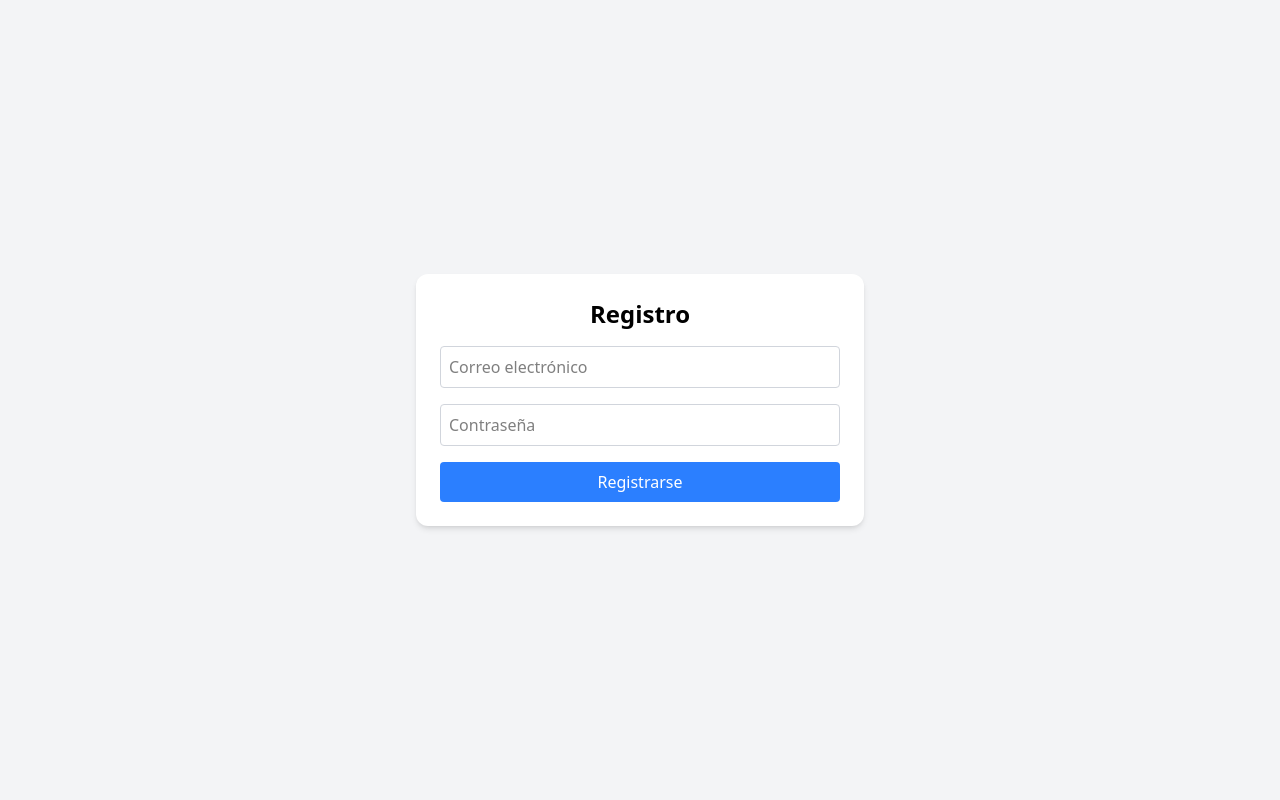
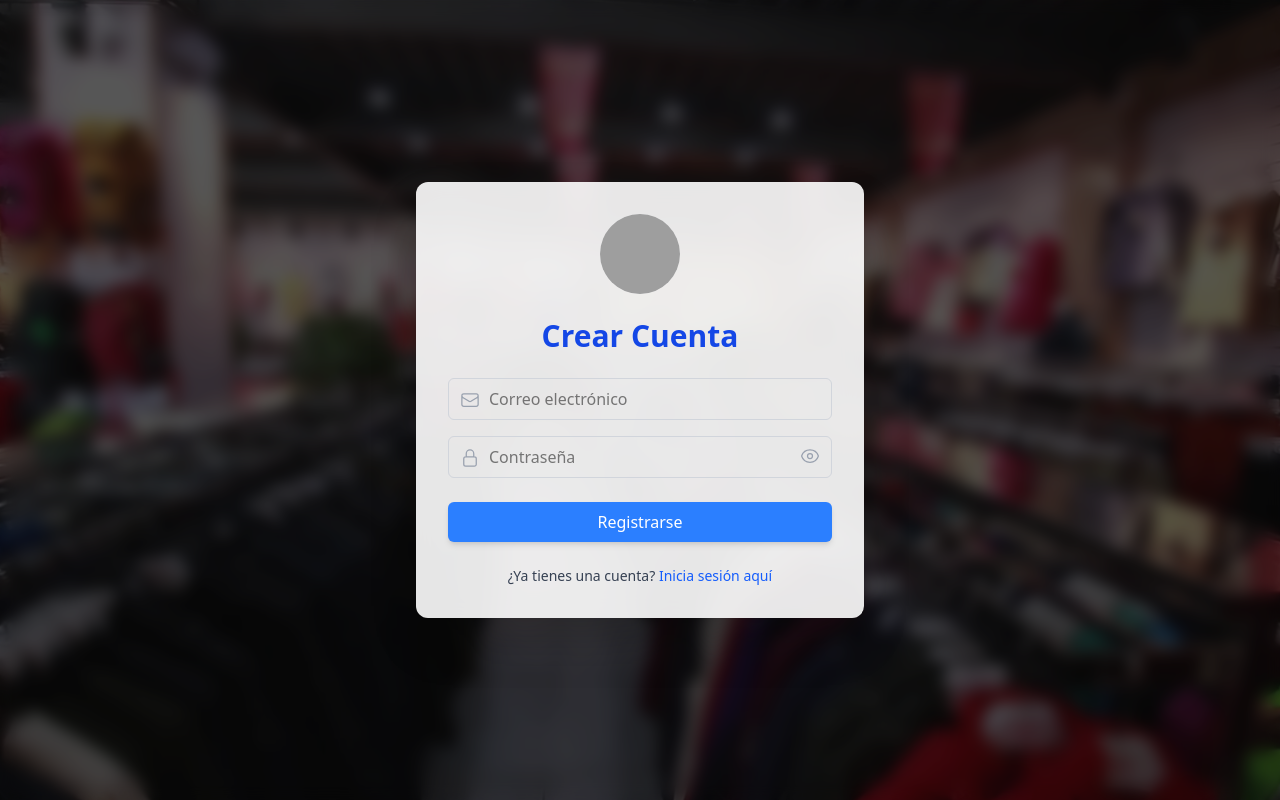
Before and after one commit to Dife2703/ProyectoGradoRopa, a React (Vite) app in the folder ropa-recomender-app/: page /register in a window 1280 px wide. Built offline with nearby package versions, Linux system fonts and the light colour scheme; no server answers; grey boxes are pictures that could not be loaded.

Commit message:
Mejoras Login, Register y Agregado Formulario
Mejoras Visuales Login, Register y Agregado Formulario Emocional conectado a Firestore con la eleccion del usuario

```diff
--- a/ropa-recomender-app/package.json
+++ b/ropa-recomender-app/package.json
@@ -10,6 +10,7 @@
     "preview": "vite preview"
   },
   "dependencies": {
+    "@heroicons/react": "^2.2.0",
     "@tailwindcss/vite": "^4.1.4",
     "firebase": "^11.6.0",
     "react": "^19.0.0",
--- a/ropa-recomender-app/src/App.jsx
+++ b/ropa-recomender-app/src/App.jsx
@@ -9,6 +9,36 @@ import { useAuth } from "./context/AuthContext";
 import { doc, getDoc } from "firebase/firestore";
 import { db } from "./services/firebase";
 
+const RutaProtegidaConCheck = ({ children }) => {
+  const { usuario } = useAuth();
+  const [loading, setLoading] = useState(true);
+  const [completo, setCompleto] = useState(false);
+  const navigate = useNavigate();
+
+  useEffect(() => {
+    const checkDatos = async () => {
+      const docRef = doc(db, "usuarios", usuario.email);
+      const docSnap = await getDoc(docRef);
+
+      if (docSnap.exists()) {
+        const datos = docSnap.data();
+        if (!datos.estadoAnimo || !datos.energia || !datos.colorPreferido) {
+          navigate("/estado-animo");
+        } else {
+          setCompleto(true);
+        }
+      }
+      setLoading(false);
+    };
+
+    if (usuario) checkDatos();
+  }, [usuario]);
+
+  if (loading) return <div>Cargando...</div>;
+
+  return completo ? children : null;
+};
+
 function App() {
   return (
     <Router>
@@ -19,7 +49,17 @@ function App() {
           path="/"
           element={
             <PrivateRoute>
-              <Home />
+              <RutaProtegidaConCheck>
+                <Home />
+              </RutaProtegidaConCheck>
+            </PrivateRoute>
+          }
+        />
+        <Route
+          path="/estado-animo"
+          element={
+            <PrivateRoute>
+              <EstadoAnimo />
             </PrivateRoute>
           }
         />
--- a/ropa-recomender-app/src/pages/EstadoAnimo.jsx
+++ b/ropa-recomender-app/src/pages/EstadoAnimo.jsx
@@ -38,7 +38,7 @@ const EstadoAnimo = () => {
         <div className="mb-4">
           <label className="font-semibold">Estado de ánimo:</label>
           <div className="flex flex-col mt-2">
-            {["Feliz", "Triste", "Ansioso", "Relajado"].map((op) => (
+            {["Feliz 😊", "Triste 😢", "Ansioso 😰", "Relajado 😌", "Molesto 😡"].map((op) => (
               <label key={op} className="inline-flex items-center mb-1">
                 <input
                   type="radio"
@@ -57,7 +57,7 @@ const EstadoAnimo = () => {
         <div className="mb-4">
           <label className="font-semibold">Nivel de energía:</label>
           <div className="flex flex-col mt-2">
-            {["Alta", "Media", "Baja"].map((op) => (
+            {["Alta 😝", "Media 🫠", "Baja 😴"].map((op) => (
               <label key={op} className="inline-flex items-center mb-1">
                 <input
                   type="radio"
@@ -76,7 +76,7 @@ const EstadoAnimo = () => {
         <div className="mb-4">
           <label className="font-semibold">Color que prefieres hoy:</label>
           <div className="flex flex-col mt-2">
-            {["Rojo", "Azul", "Negro", "Amarillo", "Verde"].map((op) => (
+            {["Rojo 🔴", "Azul 🔵", "Negro ⚫️", "Amarillo 🟡", "Verde 🟢"].map((op) => (
               <label key={op} className="inline-flex items-center mb-1">
                 <input
                   type="radio"
--- a/ropa-recomender-app/src/pages/Login.jsx
+++ b/ropa-recomender-app/src/pages/Login.jsx
@@ -1,4 +1,4 @@
-import { useState } from "react";
+/*import { useState } from "react";
 import { auth } from "../services/firebase";
 import { signInWithEmailAndPassword } from "firebase/auth";
 import { useNavigate } from "react-router-dom";
@@ -52,4 +52,115 @@ export default function Login() {
       </form>
     </div>
   );
+}*/
+
+import { useState } from "react";
+import { auth } from "../services/firebase";
+import { signInWithEmailAndPassword } from "firebase/auth";
+import { useNavigate, Link } from "react-router-dom";
+import { EnvelopeIcon, LockClosedIcon, EyeIcon, EyeSlashIcon, } from "@heroicons/react/24/outline";
+import fondo from "../assets/fondo.jpg";
+
+
+export default function Login() {
+  const [email, setEmail] = useState("");
+  const [password, setPassword] = useState("");
+  const [showPassword, setShowPassword] = useState(false);
+  const [error, setError] = useState(null);
+  const navigate = useNavigate();
+
+  const handleLogin = async (e) => {
+    e.preventDefault();
+    try {
+      await signInWithEmailAndPassword(auth, email, password);
+      navigate("/");
+    } catch (err) {
+      setError("Correo o contraseña incorrectos.");
+    }
+  };
+
+  return (
+    <div className="relative min-h-screen flex items-center justify-center overflow-hidden">
+
+      {/* Imagen de fondo */}
+      <img
+        src={fondo}
+        alt="Fondo"
+        className="absolute inset-0 w-full h-full object-cover z-0"
+      />
+
+      {/* Capa oscura + blur */}
+      <div className="absolute inset-0 bg-black/40 backdrop-blur-sm z-0" />
+
+      {/* Formulario */}
+      <form
+        onSubmit={handleLogin}
+        className="relative z-10 bg-white/90 backdrop-blur-md p-8 rounded-xl shadow-2xl w-full max-w-md animate-fade-in"
+      >
+        <div className="flex justify-center mb-6">
+          <div className="w-20 h-20 bg-gray-100 rounded-full overflow-hidden">
+            <img
+              src="https://cdn-icons-png.flaticon.com/512/847/847969.png"
+              alt="Avatar"
+              className="object-cover w-full h-full"
+            />
+          </div>
+        </div>
+
+        <h2 className="text-3xl font-bold text-center text-green-700 mb-6">
+          Iniciar Sesión
+        </h2>
+
+        {error && <p className="text-red-500 text-sm mb-4">{error}</p>}
+
+        <div className="mb-4 relative group">
+          <EnvelopeIcon className="w-5 h-5 text-gray-400 absolute top-3 left-3 group-focus-within:text-green-600 transition" />
+          <input
+            type="email"
+            placeholder="Correo electrónico"
+            className="w-full pl-10 pr-4 py-2 border border-gray-300 rounded-md focus:ring-2 focus:ring-green-400 focus:outline-none transition-all duration-300"
+            value={email}
+            onChange={(e) => setEmail(e.target.value)}
+            required
+          />
+        </div>
+
+        <div className="mb-6 relative group">
+          <LockClosedIcon className="w-5 h-5 text-gray-400 absolute top-3 left-3 group-focus-within:text-green-600 transition" />
+          <input
+            type={showPassword ? "text" : "password"}
+            placeholder="Contraseña"
+            className="w-full pl-10 pr-10 py-2 border border-gray-300 rounded-md focus:ring-2 focus:ring-green-400 focus:outline-none transition-all duration-300"
+            value={password}
+            onChange={(e) => setPassword(e.target.value)}
+            required
+          />
+          <div
+            className="absolute top-2.5 right-3 cursor-pointer text-gray-400 hover:text-green-600 transition"
+            onClick={() => setShowPassword((prev) => !prev)}
+          >
+            {showPassword ? (
+              <EyeSlashIcon className="w-5 h-5" />
+            ) : (
+              <EyeIcon className="w-5 h-5" />
+            )}
+          </div>
+        </div>
+
+        <button
+          type="submit"
+          className="w-full bg-green-500 text-white py-2 rounded-md hover:bg-green-600 hover:scale-[1.01] active:scale-95 transition-transform duration-200 shadow-md"
+        >
+          Entrar
+        </button>
+
+        <p className="text-sm text-center mt-6 text-gray-700">
+          ¿No tienes una cuenta?{" "}
+          <Link to="/register" className="text-green-600 hover:underline">
+            Regístrate aquí
+          </Link>
+        </p>
+      </form>
+    </div>
+  );
 }
--- a/ropa-recomender-app/src/pages/Register.jsx
+++ b/ropa-recomender-app/src/pages/Register.jsx
@@ -1,3 +1,4 @@
+/*
 import { useState } from "react";
 import { auth } from "../services/firebase";
 import { createUserWithEmailAndPassword } from "firebase/auth";
@@ -60,3 +61,119 @@ export default function Register() {
     </div>
   );
 }
+*/
+import { useState } from "react";
+import { auth, db } from "../services/firebase";
+import { createUserWithEmailAndPassword } from "firebase/auth";
+import { doc, setDoc } from "firebase/firestore";
+import { useNavigate, Link } from "react-router-dom";
+import { EnvelopeIcon, LockClosedIcon, EyeIcon, EyeSlashIcon, } from "@heroicons/react/24/outline";
+import fondo from "../assets/fondo.jpg";
+
+export default function Register() {
+  const [email, setEmail] = useState("");
+  const [password, setPassword] = useState("");
+  const [showPassword, setShowPassword] = useState(false);
+  const [error, setError] = useState(null);
+  const navigate = useNavigate();
+
+  const handleRegister = async (e) => {
+    e.preventDefault();
+    try {
+      await createUserWithEmailAndPassword(auth, email, password);
+      await setDoc(doc(db, "usuarios", email), {
+        email,
+        estadoAnimo: "",
+        preferencias: [],
+      });
+      navigate("/");
+    } catch (err) {
+      setError(err.message);
+    }
+  };
+
+  return (
+    <div className="relative min-h-screen flex items-center justify-center overflow-hidden">
+
+      {/* Imagen de fondo */}
+      <img
+        src={fondo}
+        alt="Fondo"
+        className="absolute inset-0 w-full h-full object-cover z-0"
+      />
+
+      {/* Capa oscura + blur */}
+      <div className="absolute inset-0 bg-black/40 backdrop-blur-sm z-0" />
+
+      {/* Formulario */}
+      <form
+        onSubmit={handleRegister}
+        className="relative z-10 bg-white/90 backdrop-blur-md p-8 rounded-xl shadow-2xl w-full max-w-md animate-fade-in"
+      >
+        <div className="flex justify-center mb-6">
+          <div className="w-20 h-20 bg-gray-100 rounded-full overflow-hidden">
+            <img
+              src="https://cdn-icons-png.flaticon.com/512/847/847969.png"
+              alt="Avatar"
+              className="object-cover w-full h-full"
+            />
+          </div>
+        </div>
+
+        <h2 className="text-3xl font-bold text-center text-blue-700 mb-6">
+          Crear Cuenta
+        </h2>
+
+        {error && <p className="text-red-500 text-sm mb-4">{error}</p>}
+
+        <div className="mb-4 relative group">
+          <EnvelopeIcon className="w-5 h-5 text-gray-400 absolute top-3 left-3 group-focus-within:text-blue-600 transition" />
+          <input
+            type="email"
+            placeholder="Correo electrónico"
+            className="w-full pl-10 pr-4 py-2 border border-gray-300 rounded-md focus:ring-2 focus:ring-blue-400 focus:outline-none transition-all duration-300"
+            value={email}
+            onChange={(e) => setEmail(e.target.value)}
+            required
+          />
+        </div>
+
+        <div className="mb-6 relative group">
+          <LockClosedIcon className="w-5 h-5 text-gray-400 absolute top-3 left-3 group-focus-within:text-blue-600 transition" />
+          <input
+            type={showPassword ? "text" : "password"}
+            placeholder="Contraseña"
+            className="w-full pl-10 pr-10 py-2 border border-gray-300 rounded-md focus:ring-2 focus:ring-blue-400 focus:outline-none transition-all duration-300"
+            value={password}
+            onChange={(e) => setPassword(e.target.value)}
+            required
+          />
+          <div
+            className="absolute top-2.5 right-3 cursor-pointer text-gray-400 hover:text-blue-600 transition"
+            onClick={() => setShowPassword((prev) => !prev)}
+          >
+            {showPassword ? (
+              <EyeSlashIcon className="w-5 h-5" />
+            ) : (
+              <EyeIcon className="w-5 h-5" />
+            )}
+          </div>
+        </div>
+
+        <button
+          type="submit"
+          className="w-full bg-blue-500 text-white py-2 rounded-md hover:bg-blue-600 hover:scale-[1.01] active:scale-95 transition-transform duration-200 shadow-md"
+        >
+          Registrarse
+        </button>
+
+        <p className="text-sm text-center mt-6 text-gray-700">
+          ¿Ya tienes una cuenta?{" "}
+          <Link to="/login" className="text-blue-600 hover:underline">
+            Inicia sesión aquí
+          </Link>
+        </p>
+      </form>
+    </div>
+  );
+}
```
Also changed, not shown: ropa-recomender-app/src/assets/fondo.jpg (added), 1 other file (tests, documents, lock files or other folders).
